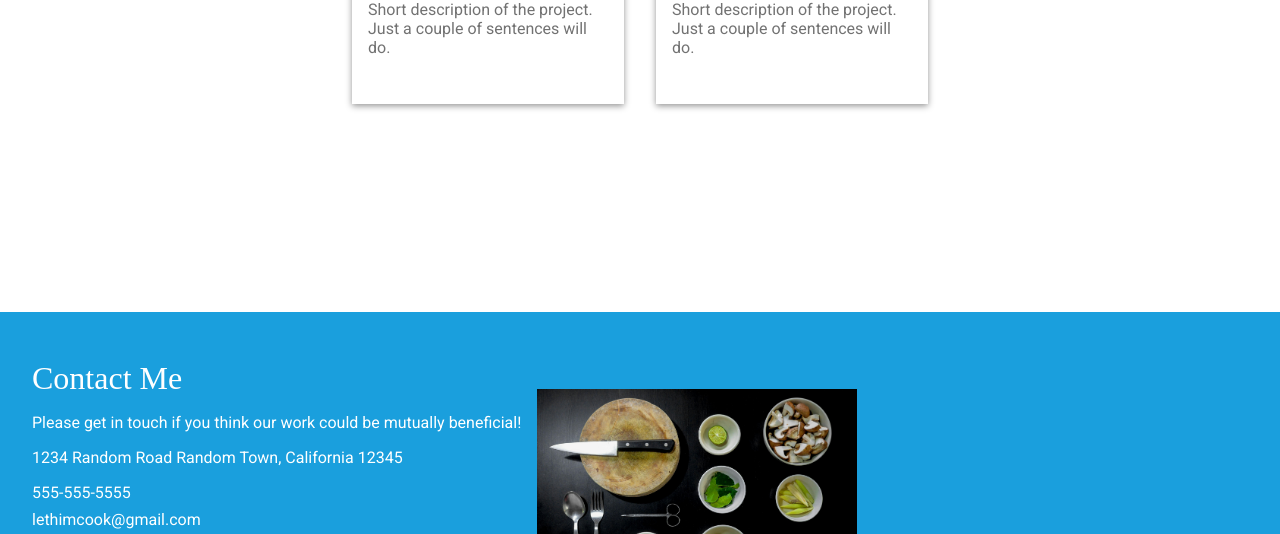
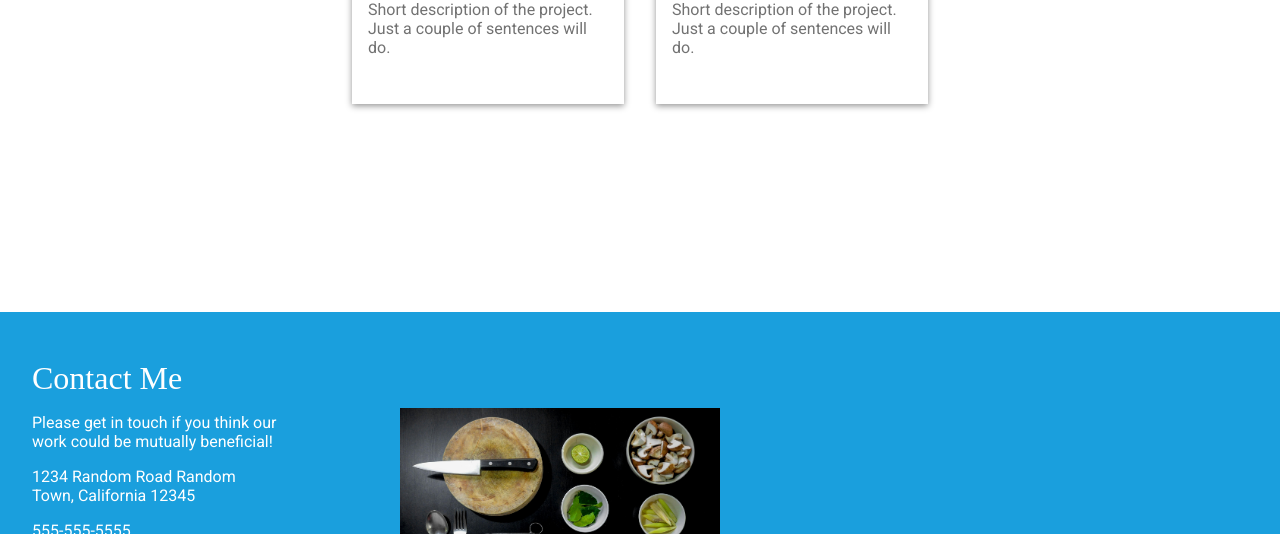
Before and after one commit to BamideleAdewuyi/Homepage, a website built with webpack: page src/template.html in a window 1280 px wide. Shown: the part 1514-2048 px from the top of the page. Built offline with nearby package versions, Linux system fonts and the light colour scheme; a web font is replaced by a local one.

Commit message:
style.css: Aligned elements in sectionThree in tablet media query

```diff
--- a/src/style.css
+++ b/src/style.css
@@ -126,7 +126,7 @@
 
     .footerImage {
         max-width: 20rem;
-        margin-right: 1rem;
+        margin-left: 5rem;
     }
 
     #sectionThree {
@@ -142,6 +142,14 @@
     .contactTitle {
         text-align: left;
         margin-left: 2rem;
+    }
+
+    .contactRequest {
+        max-width: 17rem;
+    }
+
+    .contactInfo {
+        max-width: 15rem;
     }
 }
 
```
